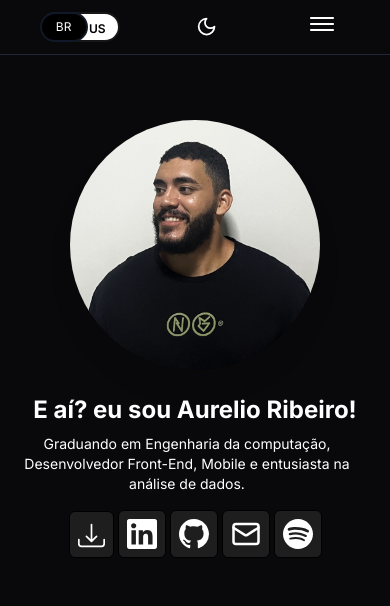
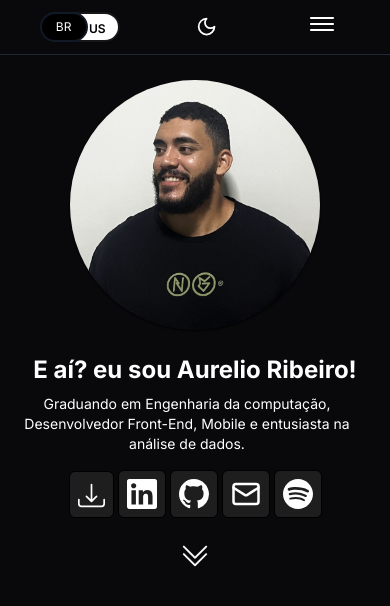
Before and after one commit to aureliodeboa/Portfolio, a Next.js app: page / in a window 390 px wide. Shown: the top 606 px of the page. Built offline with nearby package versions, Linux system fonts and the light colour scheme.

Commit message:
feat: add scroll icon

```diff
--- a/src/assets/data/experienceData-pt.ts
+++ b/src/assets/data/experienceData-pt.ts
@@ -2,6 +2,7 @@ import { ExperienceCardType } from "@/types/ExperienceCardType";
 import i9logo from "@/assets/images/logo_i9.png"
 import ebserhlogo from "@/assets/images/ebserh_Logo.png"
 import facepelogo from "@/assets/images/facepe_logo.png"
+
 //dados das exeperinecias, detalhe importante é que os meses começam no 0
 export const experienceData_pt: ExperienceCardType[]= [
 {
--- a/src/components/sections/Profile.tsx
+++ b/src/components/sections/Profile.tsx
@@ -5,6 +5,7 @@ import { ButtonMidia } from "../ButtonMidia";
 import { BsDownload } from "react-icons/bs";
 import { useTranslation } from "react-i18next";
 import imageProfile from "@/assets/images/profile.jpg"
+import { BsChevronDoubleDown } from "react-icons/bs";
 
 
 
@@ -12,7 +13,7 @@ export const Profile = () =>{
     const { t } = useTranslation();
     return(
         <section className="flex flex-col justify-center min-h-dvh  pt-20  xl:flex-row  gap-6  lg:px-28 lg:flex-row w-full px-5 content-center items-center">
-            <span className="flex justify-center  xl:ml-2  lg:ml-8"><img className="drop-shadow-xl  rounded-[80%] lg:rounded-[50px] h-[250px] w-[250px] mt-10 md:mt-10 lg:mt-0 md:h-[300px] md:w-[300px] " src={imageProfile.src} alt='imagem aurelio' /></span>
+            <span className="flex justify-center  xl:ml-2  lg:ml-8"><img className="shadow-sm shadow-black  rounded-[80%] lg:rounded-[50px] h-[250px] w-[250px]   lg:mt-0 md:h-[300px] md:w-[300px] " src={imageProfile.src} alt='imagem aurelio' /></span>
 
             <div className="flex-1 flex-col  justify-center text-center xl:text-start lg:text-start">
                 <span className="w-full text-wrap flex flex-col justify-center">
@@ -29,7 +30,9 @@ export const Profile = () =>{
 
 
                  </div>
+                 <span className="animate-bounce mt-2 sm:mt-10 md:mt-0 flex justify-center items-center lg:absolute lg:bottom-2 lg:right-1/2"><BsChevronDoubleDown size={"30px"}/></span>
             </div>
+
         </section>
     )
 }
```
